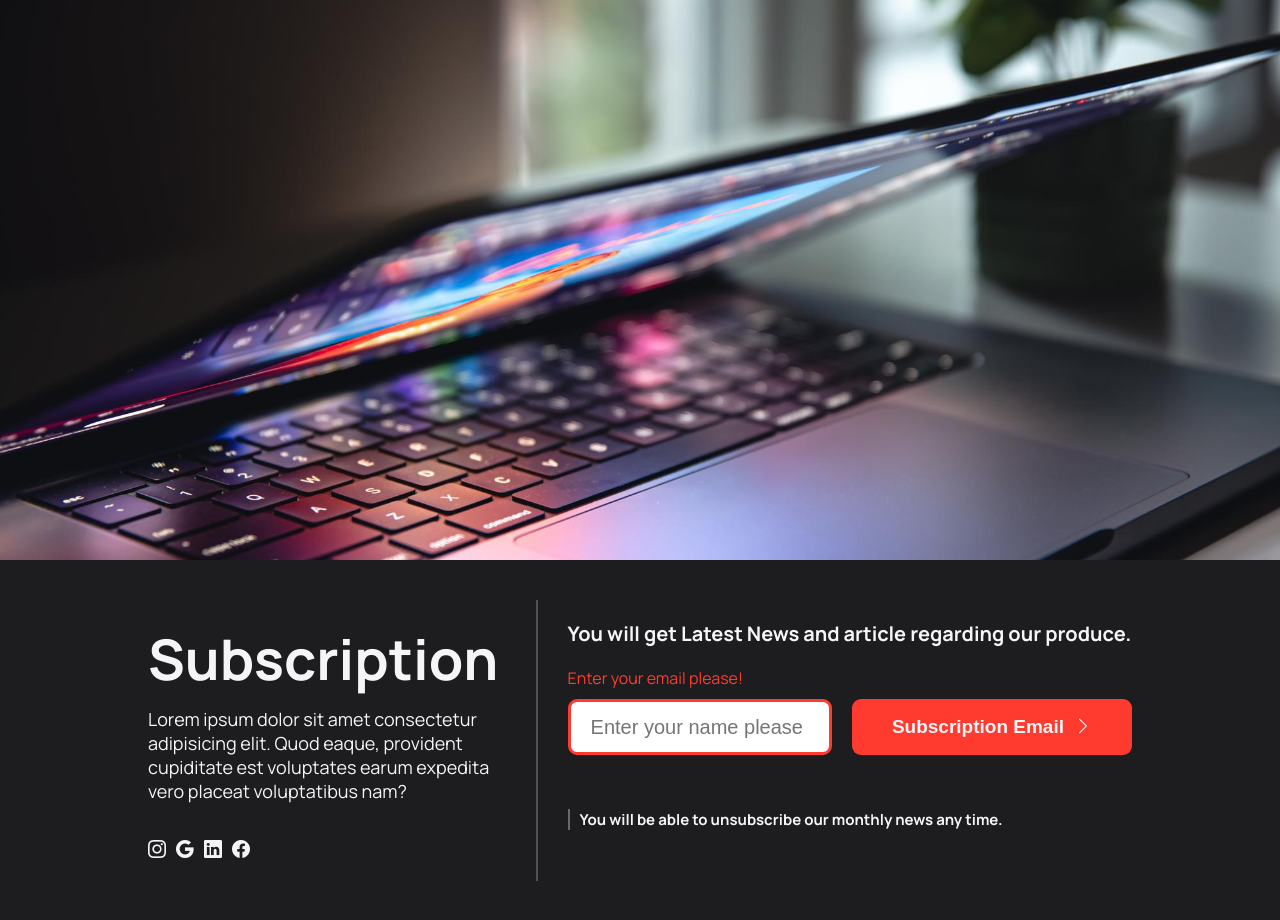
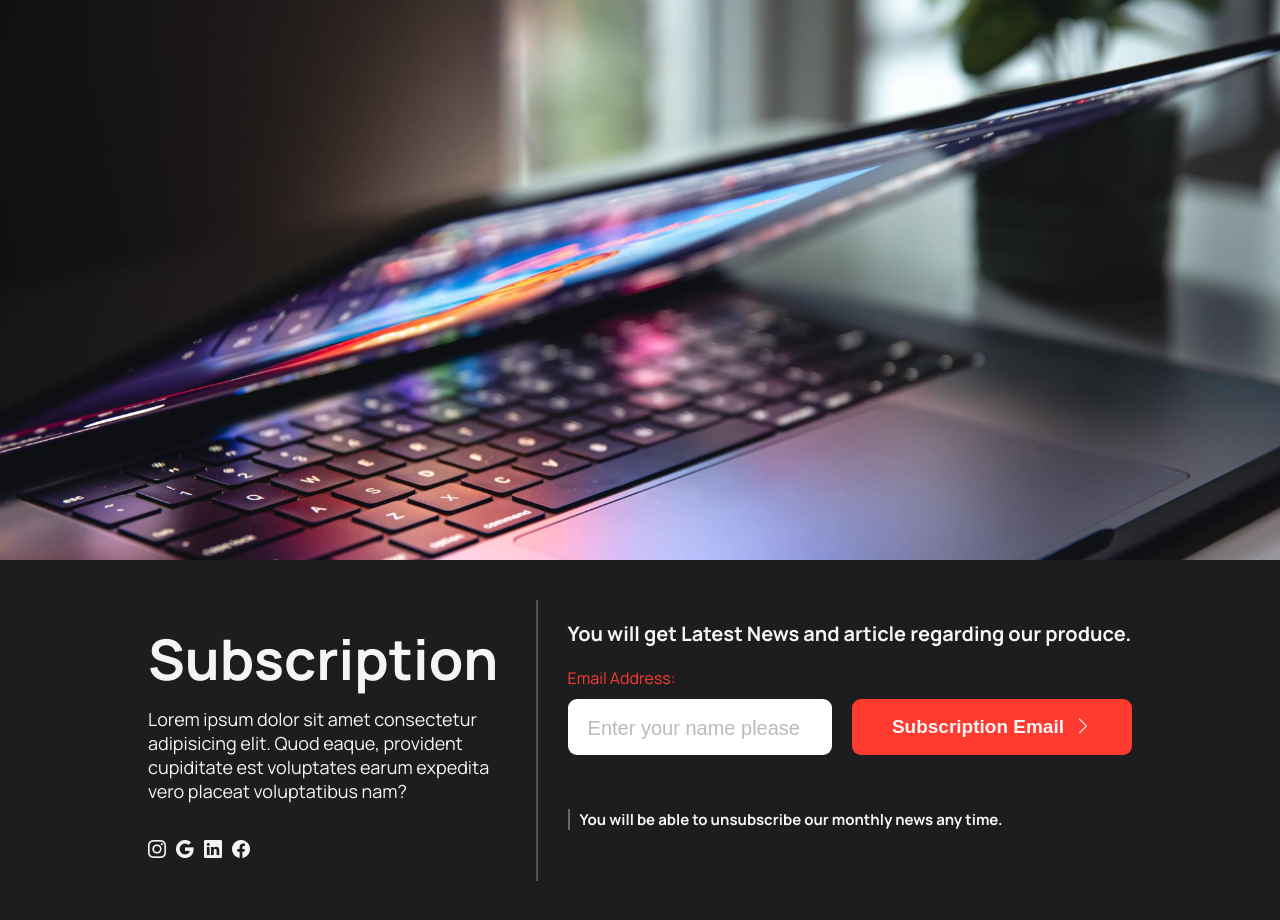
Before and after one commit to Mahyarnafisi/Subscription-form-project, a React (Create React App) app: page / in a window 1280 px wide. Built offline with nearby package versions, Linux system fonts and the light colour scheme.

Commit message:
added dynamic class invariable style

```diff
--- a/src/Components/SimpleInput.js
+++ b/src/Components/SimpleInput.js
@@ -5,7 +5,7 @@ import inputStyle from "../Style/Input.module.css";
 function SimpleInput(props) {
   //State Management
   const [nameInput, setNameInput] = useState("");
-  const [emailNameValid, setEmailNameValid] = useState(false);
+  const [emailNameValid, setEmailNameValid] = useState(true);
   const [data, setData] = useState([]);
 
   //Input change function
@@ -31,17 +31,22 @@ function SimpleInput(props) {
     setNameInput("");
   };
 
+  // Dynamic Style
+  const inputValidationStyle = emailNameValid ? inputStyle.input : inputStyle.inputInvalid;
+  const labelValidationStyle = !emailNameValid ? inputStyle.label : inputStyle.labelInvalid;
+  //
+
   return (
     <div className={SimpleInputStyle.wrapper}>
       <h1>You will get Latest News and article regarding our produce.</h1>
 
       <form className={SimpleInputStyle.form} onSubmit={onSubmitHandler}>
         <div className={SimpleInputStyle.control}>
-          <label htmlFor="name" className={`${emailNameValid ? inputStyle.label : inputStyle.labelInvalid}`}>
+          <label htmlFor="name" className={labelValidationStyle}>
             {!emailNameValid ? "Enter your email please!" : "Email Address:"}
           </label>
 
-          <input type="text" id="name" className={`${emailNameValid ? inputStyle.input : inputStyle.inputInvalid}`} placeholder="Enter your name please" onChange={onInputChange} value={nameInput} />
+          <input type="text" id="name" className={inputValidationStyle} placeholder="Enter your name please" onChange={onInputChange} value={nameInput} />
         </div>
         <div className={SimpleInputStyle.action}>
           <button className={ButtonStyle["btn-primary"]}>
```
